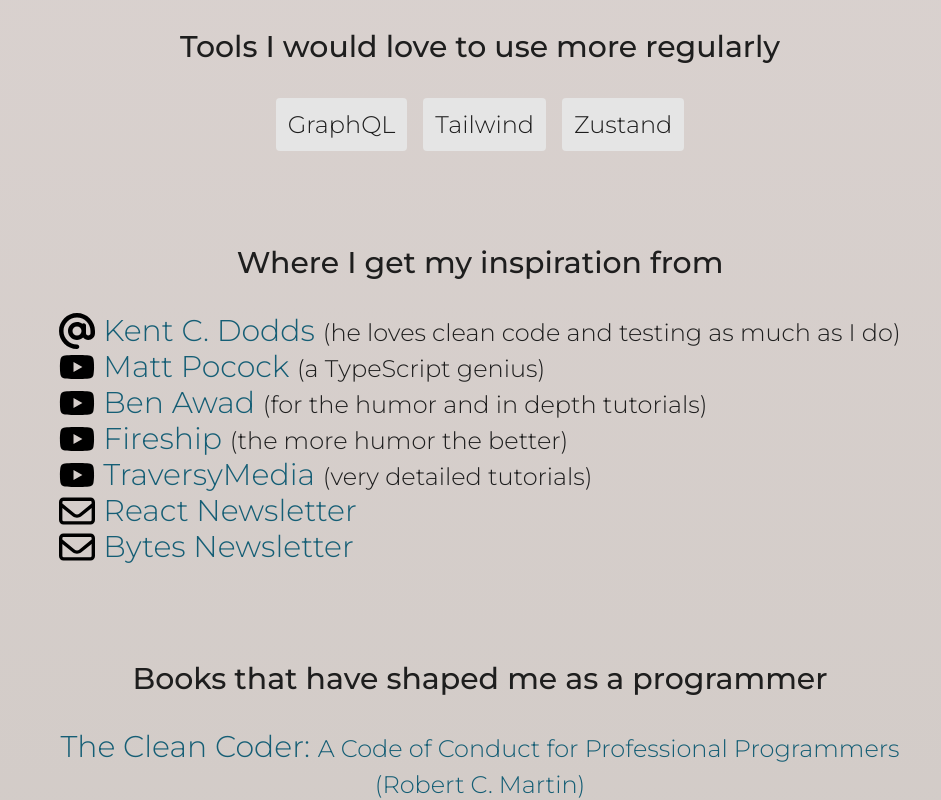
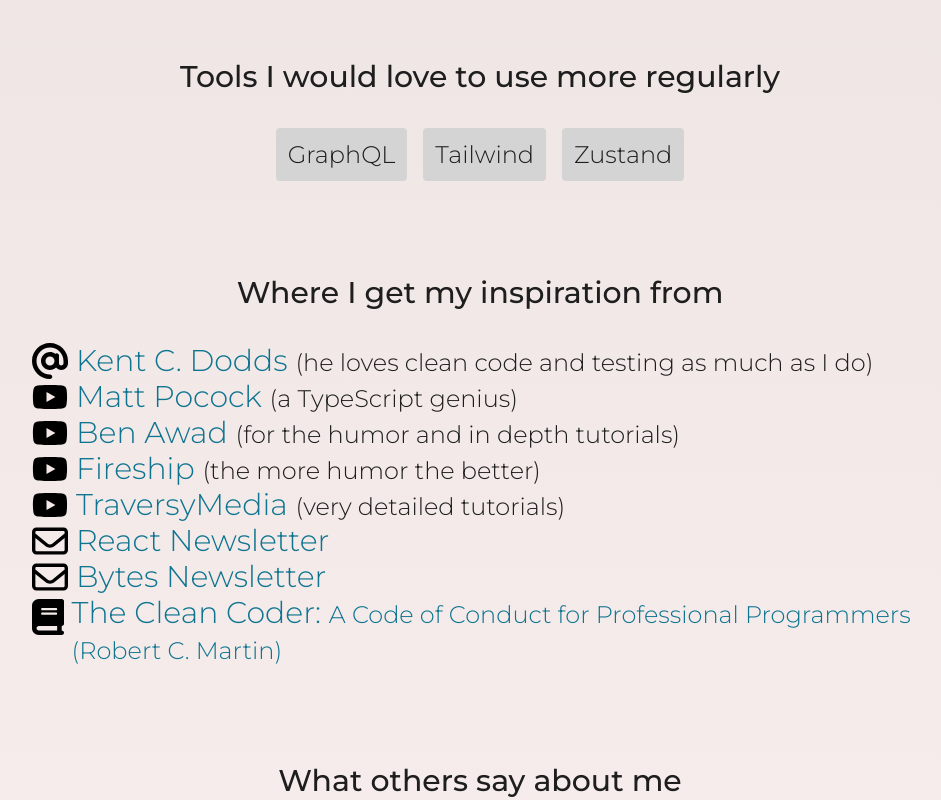
Before and after one commit to KevinHerklotz/my-website, a Next.js app: page / in a window 1280 px wide. Shown: the part 1780-2580 px from the top of the page, without its empty margins (160-1101 px from the left). Built offline with nearby package versions, Linux system fonts and the light colour scheme.

Commit message:
more small improvements

```diff
--- a/src/app/ToolItem/index.tsx
+++ b/src/app/ToolItem/index.tsx
@@ -9,7 +9,7 @@
       <a
         href={href}
         target="_blank"
-        className="rounded bg-neutral-200 p-2 text-xl sm:p-3 sm:text-2xl"
+        className="rounded bg-neutral-300 p-2 text-xl sm:p-3 sm:text-2xl"
       >
         {name}
       </a>
--- a/src/app/globals.css
+++ b/src/app/globals.css
@@ -4,8 +4,8 @@
 
 :root {
   --foreground-rgb: 30, 30, 30;
-  --background-end-rgb: 205, 199, 194;
-  --background-start-rgb: 230, 220, 220;
+  --background-end-rgb: 250, 240, 240;
+  --background-start-rgb: 225, 219, 214;
 }
 
 body {
--- a/src/app/page.tsx
+++ b/src/app/page.tsx
@@ -8,7 +8,7 @@
         <a
           title="LinkedIn"
           href="https://www.linkedin.com/in/kevin-herklotz-70407a153/"
-          className="text-cyan-800 hover:opacity-70"
+          className="hover:opacity-70"
           target="_blank"
         >
           <Image src="/linkedin.svg" alt="Linkedin icon" width={22} height={22} />
@@ -16,20 +16,20 @@
         <a
           title="Github"
           href="https://github.com/KevinHerklotz/"
-          className="text-cyan-800 hover:opacity-70"
+          className="hover:opacity-70"
           target="_blank"
         >
           <Image src="/github.svg" alt="Github icon" width={22} height={22} />
         </a>
       </header>
 
-      <main className="flex flex-col items-center justify-between gap-12 px-4 py-4 text-center text-xl font-light sm:gap-24 sm:py-24 sm:text-2xl md:px-16 md:text-3xl lg:m-auto lg:max-w-screen-lg">
+      <main className="mb-12 flex flex-col items-center justify-between gap-12 px-4 py-4 text-center text-xl font-light sm:gap-24 sm:py-16 sm:text-2xl md:px-16 md:text-3xl lg:m-auto lg:max-w-screen-lg">
         <div>
-          <div className="relative flex place-items-center before:absolute before:h-[300px] before:w-[480px] before:-translate-x-1/2 before:rounded-full before:bg-gradient-radial before:from-white before:to-transparent before:blur-2xl before:content-[''] after:absolute after:-z-20 after:h-[180px] after:w-[240px] after:translate-x-1/3 after:bg-gradient-conic after:from-sky-200 after:via-blue-200 after:blur-2xl after:content-[''] before:dark:bg-gradient-to-br before:dark:from-transparent before:dark:to-blue-700 before:dark:opacity-10 after:dark:from-sky-900 after:dark:via-[#0141ff] after:dark:opacity-40 before:lg:h-[360px]">
+          <div className="relative flex place-items-center before:absolute before:-z-20 before:h-[300px] before:w-[480px] before:-translate-y-1/2 before:rounded-full before:bg-gradient-radial before:from-orange-50 before:to-transparent before:blur-2xl before:content-[''] after:absolute after:-z-20 after:h-[180px] after:w-[240px] after:translate-y-1/3 after:bg-gradient-radial after:from-sky-100 after:via-blue-50 after:blur-3xl after:content-[''] before:lg:h-[360px]">
             <Image
               src="https://avatars.githubusercontent.com/u/9254854"
               alt="picture of myself"
-              className="border-1 -mb-6 rounded-full border-solid border-orange-900/25 drop-shadow-md"
+              className="border-1 -mb-6 h-40 w-40 rounded-full border-solid border-orange-900/25 drop-shadow-md sm:h-[250px] sm:w-[250px]"
               width={250}
               height={250}
               priority
@@ -43,7 +43,7 @@
             works as a <strong className="font-semibold">Freelancer</strong> in Switzerland.
             I&apos;m very experienced in e-commerce business, having worked for{' '}
             <a
-              className="text-cyan-800 hover:opacity-70"
+              className="text-cyan-700 hover:opacity-70"
               href="https://www.ricardo.ch"
               target="_blank"
             >
@@ -65,7 +65,7 @@
             </li>
             <li>
               <span className="font-medium">I love</span> to do{' '}
-              <span className="text-red-900">reviews</span>. (It helps me and others to grow)
+              <span className="text-red-900">reviews</span> (It helps me and others to grow).
             </li>
             <li>
               <span className="font-medium">I love</span> to set up and use{' '}
@@ -103,6 +103,10 @@
             <ToolItem name="Storybook" href="https://storybook.js.org/" />
             <ToolItem name="Material-UI" href="https://mui.com/" />
             <ToolItem name="SCSS" href="https://sass-lang.com/" />
+            <ToolItem name="Node.js" href="https://nodejs.org/" />
+            <ToolItem name="Express" href="https://expressjs.com/" />
+            <ToolItem name="axios" href="https://axios-http.com/" />
+            <ToolItem name="downshift" href="https://www.downshift-js.com/" />
             <ToolItem name="Webpack" href="https://webpack.js.org/" />
             <ToolItem name="Sentry" href="https://sentry.io/" />
             <ToolItem name="Jest" href="https://jestjs.io/" />
@@ -110,10 +114,6 @@
             <ToolItem name="depcheck" href="https://github.com/depcheck/depcheck" />
             <ToolItem name="ts-prune" href="https://github.com/nadeesha/ts-prune" />
             <ToolItem name="axe" href="https://github.com/dequelabs/axe-core" />
-            {/* <ToolItem name="Prometheus" href="https://prometheus.io/" /> */}
-            <ToolItem name="axios" href="https://axios-http.com/" />
-            <ToolItem name="downshift" href="https://www.downshift-js.com/" />
-            {/* <ToolItem name="emotion" href="https://emotion.sh/" /> */}
             <ToolItem name="Asana" href="https://asana.com/" />
             <ToolItem name="Notion" href="https://www.notion.so/" />
             <ToolItem name="VSCode" href="https://code.visualstudio.com/" />
@@ -146,7 +146,7 @@
               <span>
                 <a
                   href="https://kentcdodds.com/blog"
-                  className="text-cyan-800 hover:opacity-70"
+                  className="text-cyan-700 hover:opacity-70"
                   target="_blank"
                 >
                   Kent C. Dodds
@@ -167,7 +167,7 @@
               <span>
                 <a
                   href="https://www.youtube.com/@mattpocockuk"
-                  className="text-cyan-800 hover:opacity-70"
+                  className="text-cyan-700 hover:opacity-70"
                   target="_blank"
                 >
                   Matt Pocock
@@ -186,7 +186,7 @@
               <span>
                 <a
                   href="https://www.youtube.com/channel/UC-8QAzbLcRglXeN_MY9blyw"
-                  className="text-cyan-800 hover:opacity-70"
+                  className="text-cyan-700 hover:opacity-70"
                   target="_blank"
                 >
                   Ben Awad
@@ -205,7 +205,7 @@
               <span>
                 <a
                   href="https://www.youtube.com/@Fireship"
-                  className="text-cyan-800 hover:opacity-70"
+                  className="text-cyan-700 hover:opacity-70"
                   target="_blank"
                 >
                   Fireship
@@ -224,7 +224,7 @@
               <span>
                 <a
                   href="https://www.youtube.com/@TraversyMedia"
-                  className="text-cyan-800 hover:opacity-70"
+                  className="text-cyan-700 hover:opacity-70"
                   target="_blank"
                 >
                   TraversyMedia
@@ -243,7 +243,7 @@
               <span>
                 <a
                   href="https://reactnewsletter.com/"
-                  className="text-cyan-800 hover:opacity-70"
+                  className="text-cyan-700 hover:opacity-70"
                   target="_blank"
                 >
                   React Newsletter
@@ -261,10 +261,31 @@
               <span>
                 <a
                   href="https://bytes.dev/"
-                  className="text-cyan-800 hover:opacity-70"
+                  className="text-cyan-700 hover:opacity-70"
                   target="_blank"
                 >
                   Bytes Newsletter
+                </a>
+              </span>
+            </li>
+            <li className="flex align-top">
+              <Image
+                src="/book.svg"
+                alt="Book icon"
+                className="mr-2 mt-1 h-7 w-7 sm:h-9 sm:w-9"
+                width={1}
+                height={1}
+              />
+              <span>
+                <a
+                  href="https://www.amazon.com/Clean-Coder-Conduct-Professional-Programmers/dp/0137081073"
+                  className="text-cyan-700 hover:opacity-70"
+                  target="_blank"
+                >
+                  The Clean Coder:{' '}
+                  <span className="text-lg sm:text-2xl">
+                    A Code of Conduct for Professional Programmers (Robert C. Martin)
+                  </span>
                 </a>
               </span>
             </li>
@@ -272,36 +293,15 @@
         </section>
         <section>
           <h2 className="mb-4 text-4xl font-medium sm:mb-8 sm:text-3xl">
-            Books that have shaped me as a programmer
-          </h2>
-          <ul>
-            <li>
-              <a
-                href="https://www.amazon.com/Clean-Coder-Conduct-Professional-Programmers/dp/0137081073"
-                className="text-cyan-800 hover:opacity-70"
-                target="_blank"
-              >
-                The Clean Coder:{' '}
-                <span className="text-lg sm:text-2xl">
-                  A Code of Conduct for Professional Programmers
-                  <br />
-                  (Robert C. Martin)
-                </span>
-              </a>
-            </li>
-          </ul>
-        </section>
-        <section>
-          <h2 className="mb-4 text-4xl font-medium sm:mb-8 sm:text-3xl">
             What others say about me
           </h2>
-          <blockquote className="inline-block w-auto rounded-md border-2 border-solid border-neutral-200 bg-[#ccc] p-3 font-thin italic">
+          <blockquote className="inline-block w-auto rounded-md border-2 border-solid border-neutral-100 border-opacity-50 bg-[#ccc] bg-gradient-to-r from-neutral-300 via-neutral-200 to-neutral-300 p-3 font-extralight italic">
             &quot;He is so effective, I suspect that they are 2 Kevins&quot;
           </blockquote>
           <figcaption className="mb-12 text-lg sm:text-2xl">
             (Benoît, senior developer and former colleague)
           </figcaption>
-          <blockquote className="inline-block w-auto rounded-md border-2 border-solid border-neutral-200 bg-[#ccc] p-3 font-thin italic">
+          <blockquote className="inline-block w-auto rounded-md border-2 border-solid border-neutral-100 border-opacity-50 bg-[#ccc] bg-gradient-to-r from-neutral-300 via-neutral-200 to-neutral-300 p-3 font-extralight italic">
             &quot;I would lead a war in the company to have you back as an engineer&quot;
           </blockquote>
           <figcaption className="mb-12 text-lg sm:text-2xl">
@@ -313,7 +313,7 @@
           <p>
             Look at my full CV on{' '}
             <a
-              className="text-cyan-800 hover:opacity-70"
+              className="text-cyan-700 hover:opacity-70"
               href="https://www.linkedin.com/in/kevin-herklotz-70407a153"
               target="_blank"
             >
```
Also changed, not shown: public/book.svg (added).
